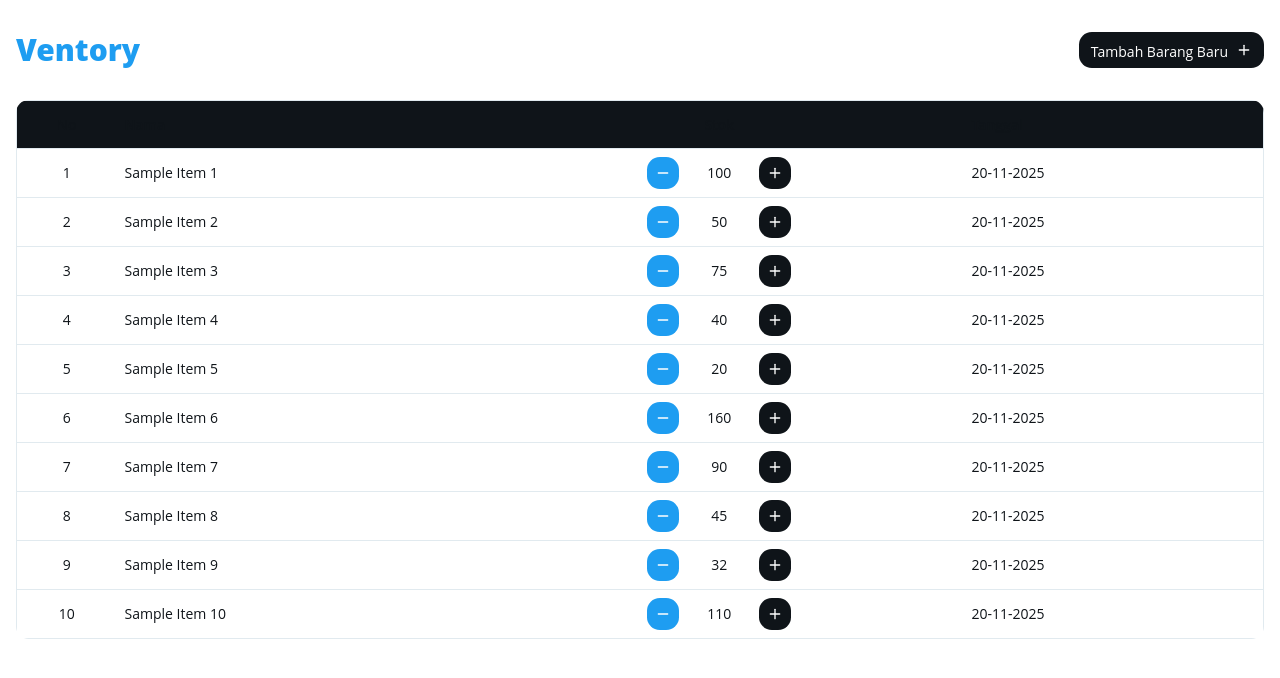
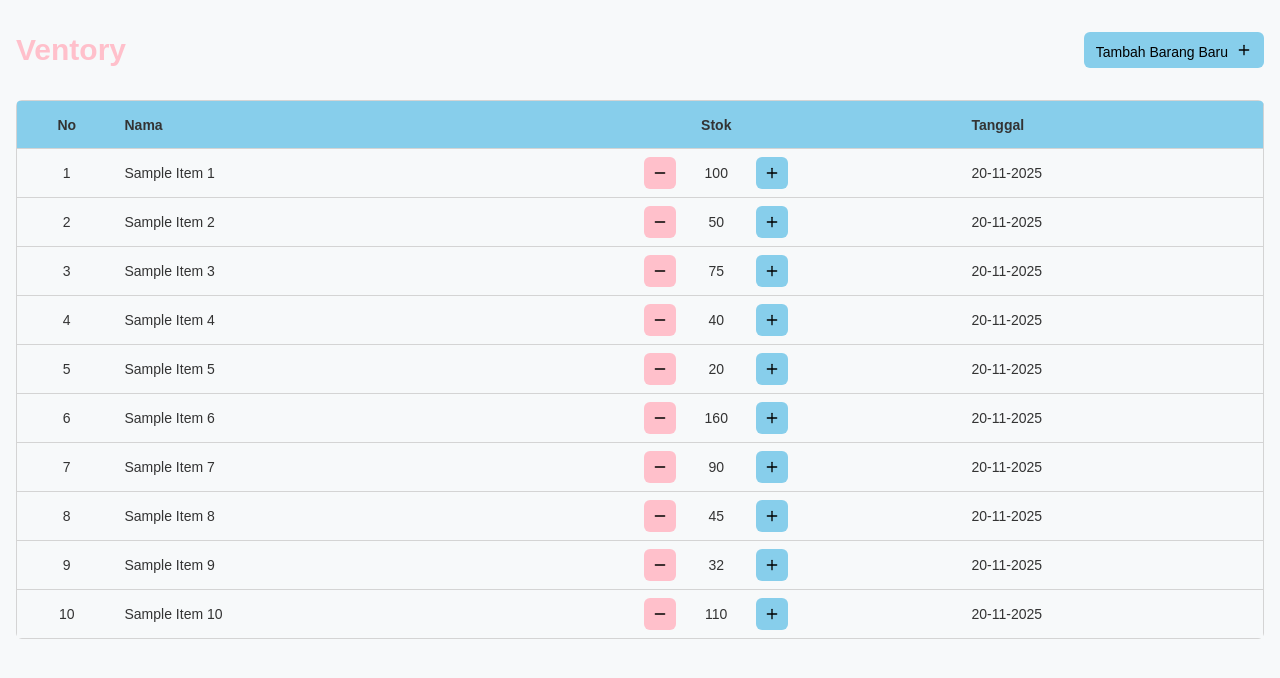
Before and after one commit to foolais/ventory-dashboard, a Next.js app: page / in a window 1280 px wide. Shown: the top 678 px of the page. Built offline with nearby package versions, Linux system fonts and the light colour scheme.

Commit message:
fix(Theme) change shadcn theme

```diff
--- a/app/globals.css
+++ b/app/globals.css
@@ -3,190 +3,173 @@
 
 @custom-variant dark (&:is(.dark *));
 
+:root {
+  --background: oklch(0.9809 0.0025 228.7836);
+  --foreground: oklch(0.3211 0 0);
+  --card: oklch(1 0 0);
+  --card-foreground: oklch(0.3211 0 0);
+  --popover: oklch(1 0 0);
+  --popover-foreground: oklch(0.3211 0 0);
+  --primary: oklch(0.8677 0.0735 7.0855);
+  --primary-foreground: oklch(0 0 0);
+  --secondary: oklch(0.8148 0.0819 225.7537);
+  --secondary-foreground: oklch(0 0 0);
+  --muted: oklch(0.8828 0.0285 98.1033);
+  --muted-foreground: oklch(0.5382 0 0);
+  --accent: oklch(0.968 0.211 109.7692);
+  --accent-foreground: oklch(0 0 0);
+  --destructive: oklch(0.6368 0.2078 25.3313);
+  --destructive-foreground: oklch(1 0 0);
+  --border: oklch(0.8699 0 0);
+  --input: oklch(0.8699 0 0);
+  --ring: oklch(0.8677 0.0735 7.0855);
+  --chart-1: oklch(0.8677 0.0735 7.0855);
+  --chart-2: oklch(0.8148 0.0819 225.7537);
+  --chart-3: oklch(0.968 0.211 109.7692);
+  --chart-4: oklch(0.8027 0.1355 349.2347);
+  --chart-5: oklch(0.7395 0.2268 142.8504);
+  --sidebar: oklch(0.9809 0.0025 228.7836);
+  --sidebar-foreground: oklch(0.3211 0 0);
+  --sidebar-primary: oklch(0.8677 0.0735 7.0855);
+  --sidebar-primary-foreground: oklch(0 0 0);
+  --sidebar-accent: oklch(0.968 0.211 109.7692);
+  --sidebar-accent-foreground: oklch(0 0 0);
+  --sidebar-border: oklch(0.8699 0 0);
+  --sidebar-ring: oklch(0.8677 0.0735 7.0855);
+  --font-sans: Poppins, sans-serif;
+  --font-serif: ui-serif, Georgia, Cambria, "Times New Roman", Times, serif;
+  --font-mono: Roboto Mono, monospace;
+  --radius: 0.5rem;
+  --shadow-x: 0;
+  --shadow-y: 1px;
+  --shadow-blur: 3px;
+  --shadow-spread: 0px;
+  --shadow-opacity: 0.1;
+  --shadow-color: oklch(0 0 0);
+  --shadow-2xs: 0 1px 3px 0px hsl(0 0% 0% / 0.05);
+  --shadow-xs: 0 1px 3px 0px hsl(0 0% 0% / 0.05);
+  --shadow-sm: 0 1px 3px 0px hsl(0 0% 0% / 0.1),
+    0 1px 2px -1px hsl(0 0% 0% / 0.1);
+  --shadow: 0 1px 3px 0px hsl(0 0% 0% / 0.1), 0 1px 2px -1px hsl(0 0% 0% / 0.1);
+  --shadow-md: 0 1px 3px 0px hsl(0 0% 0% / 0.1),
+    0 2px 4px -1px hsl(0 0% 0% / 0.1);
+  --shadow-lg: 0 1px 3px 0px hsl(0 0% 0% / 0.1),
+    0 4px 6px -1px hsl(0 0% 0% / 0.1);
+  --shadow-xl: 0 1px 3px 0px hsl(0 0% 0% / 0.1),
+    0 8px 10px -1px hsl(0 0% 0% / 0.1);
+  --shadow-2xl: 0 1px 3px 0px hsl(0 0% 0% / 0.25);
+  --tracking-normal: 0em;
+  --spacing: 0.25rem;
+}
+
+.dark {
+  --background: oklch(0.2303 0.0125 264.2926);
+  --foreground: oklch(0.9219 0 0);
+  --card: oklch(0.321 0.0078 223.6661);
+  --card-foreground: oklch(0.9219 0 0);
+  --popover: oklch(0.321 0.0078 223.6661);
+  --popover-foreground: oklch(0.9219 0 0);
+  --primary: oklch(0.8027 0.1355 349.2347);
+  --primary-foreground: oklch(0 0 0);
+  --secondary: oklch(0.7395 0.2268 142.8504);
+  --secondary-foreground: oklch(0 0 0);
+  --muted: oklch(0.3867 0 0);
+  --muted-foreground: oklch(0.7155 0 0);
+  --accent: oklch(0.8148 0.0819 225.7537);
+  --accent-foreground: oklch(0 0 0);
+  --destructive: oklch(0.6368 0.2078 25.3313);
+  --destructive-foreground: oklch(1 0 0);
+  --border: oklch(0.3867 0 0);
+  --input: oklch(0.3867 0 0);
+  --ring: oklch(0.8027 0.1355 349.2347);
+  --chart-1: oklch(0.8027 0.1355 349.2347);
+  --chart-2: oklch(0.7395 0.2268 142.8504);
+  --chart-3: oklch(0.8148 0.0819 225.7537);
+  --chart-4: oklch(0.968 0.211 109.7692);
+  --chart-5: oklch(0.8652 0.1768 90.3816);
+  --sidebar: oklch(0.2303 0.0125 264.2926);
+  --sidebar-foreground: oklch(0.9219 0 0);
+  --sidebar-primary: oklch(0.8027 0.1355 349.2347);
+  --sidebar-primary-foreground: oklch(0 0 0);
+  --sidebar-accent: oklch(0.8148 0.0819 225.7537);
+  --sidebar-accent-foreground: oklch(0 0 0);
+  --sidebar-border: oklch(0.3867 0 0);
+  --sidebar-ring: oklch(0.8027 0.1355 349.2347);
+  --font-sans: Poppins, sans-serif;
+  --font-serif: ui-serif, Georgia, Cambria, "Times New Roman", Times, serif;
+  --font-mono: Roboto Mono, monospace;
+  --radius: 0.5rem;
+  --shadow-x: 0;
+  --shadow-y: 1px;
+  --shadow-blur: 3px;
+  --shadow-spread: 0px;
+  --shadow-opacity: 0.1;
+  --shadow-color: oklch(0 0 0);
+  --shadow-2xs: 0 1px 3px 0px hsl(0 0% 0% / 0.05);
+  --shadow-xs: 0 1px 3px 0px hsl(0 0% 0% / 0.05);
+  --shadow-sm: 0 1px 3px 0px hsl(0 0% 0% / 0.1),
+    0 1px 2px -1px hsl(0 0% 0% / 0.1);
+  --shadow: 0 1px 3px 0px hsl(0 0% 0% / 0.1), 0 1px 2px -1px hsl(0 0% 0% / 0.1);
+  --shadow-md: 0 1px 3px 0px hsl(0 0% 0% / 0.1),
+    0 2px 4px -1px hsl(0 0% 0% / 0.1);
+  --shadow-lg: 0 1px 3px 0px hsl(0 0% 0% / 0.1),
+    0 4px 6px -1px hsl(0 0% 0% / 0.1);
+  --shadow-xl: 0 1px 3px 0px hsl(0 0% 0% / 0.1),
+    0 8px 10px -1px hsl(0 0% 0% / 0.1);
+  --shadow-2xl: 0 1px 3px 0px hsl(0 0% 0% / 0.25);
+}
+
 @theme inline {
   --color-background: var(--background);
   --color-foreground: var(--foreground);
-  --font-sans: Open Sans, sans-serif;
-  --font-mono: Menlo, monospace;
-  --font-serif: Georgia, serif;
-  --radius: 1.3rem;
-  --tracking-tighter: calc(var(--tracking-normal) - 0.05em);
-  --tracking-tight: calc(var(--tracking-normal) - 0.025em);
-  --tracking-wide: calc(var(--tracking-normal) + 0.025em);
-  --tracking-wider: calc(var(--tracking-normal) + 0.05em);
-  --tracking-widest: calc(var(--tracking-normal) + 0.1em);
-  --tracking-normal: var(--tracking-normal);
-  --shadow-2xl: var(--shadow-2xl);
-  --shadow-xl: var(--shadow-xl);
-  --shadow-lg: var(--shadow-lg);
-  --shadow-md: var(--shadow-md);
-  --shadow: var(--shadow);
-  --shadow-sm: var(--shadow-sm);
-  --shadow-xs: var(--shadow-xs);
-  --shadow-2xs: var(--shadow-2xs);
-  --spacing: var(--spacing);
-  --letter-spacing: var(--letter-spacing);
-  --shadow-offset-y: var(--shadow-offset-y);
-  --shadow-offset-x: var(--shadow-offset-x);
-  --shadow-spread: var(--shadow-spread);
-  --shadow-blur: var(--shadow-blur);
-  --shadow-opacity: var(--shadow-opacity);
-  --color-shadow-color: var(--shadow-color);
+  --color-card: var(--card);
+  --color-card-foreground: var(--card-foreground);
+  --color-popover: var(--popover);
+  --color-popover-foreground: var(--popover-foreground);
+  --color-primary: var(--primary);
+  --color-primary-foreground: var(--primary-foreground);
+  --color-secondary: var(--secondary);
+  --color-secondary-foreground: var(--secondary-foreground);
+  --color-muted: var(--muted);
+  --color-muted-foreground: var(--muted-foreground);
+  --color-accent: var(--accent);
+  --color-accent-foreground: var(--accent-foreground);
+  --color-destructive: var(--destructive);
   --color-destructive-foreground: var(--destructive-foreground);
+  --color-border: var(--border);
+  --color-input: var(--input);
+  --color-ring: var(--ring);
+  --color-chart-1: var(--chart-1);
+  --color-chart-2: var(--chart-2);
+  --color-chart-3: var(--chart-3);
+  --color-chart-4: var(--chart-4);
+  --color-chart-5: var(--chart-5);
+  --color-sidebar: var(--sidebar);
+  --color-sidebar-foreground: var(--sidebar-foreground);
+  --color-sidebar-primary: var(--sidebar-primary);
+  --color-sidebar-primary-foreground: var(--sidebar-primary-foreground);
+  --color-sidebar-accent: var(--sidebar-accent);
+  --color-sidebar-accent-foreground: var(--sidebar-accent-foreground);
+  --color-sidebar-border: var(--sidebar-border);
   --color-sidebar-ring: var(--sidebar-ring);
-  --color-sidebar-border: var(--sidebar-border);
-  --color-sidebar-accent-foreground: var(--sidebar-accent-foreground);
-  --color-sidebar-accent: var(--sidebar-accent);
-  --color-sidebar-primary-foreground: var(--sidebar-primary-foreground);
-  --color-sidebar-primary: var(--sidebar-primary);
-  --color-sidebar-foreground: var(--sidebar-foreground);
-  --color-sidebar: var(--sidebar);
-  --color-chart-5: var(--chart-5);
-  --color-chart-4: var(--chart-4);
-  --color-chart-3: var(--chart-3);
-  --color-chart-2: var(--chart-2);
-  --color-chart-1: var(--chart-1);
-  --color-ring: var(--ring);
-  --color-input: var(--input);
-  --color-border: var(--border);
-  --color-destructive: var(--destructive);
-  --color-accent-foreground: var(--accent-foreground);
-  --color-accent: var(--accent);
-  --color-muted-foreground: var(--muted-foreground);
-  --color-muted: var(--muted);
-  --color-secondary-foreground: var(--secondary-foreground);
-  --color-secondary: var(--secondary);
-  --color-primary-foreground: var(--primary-foreground);
-  --color-primary: var(--primary);
-  --color-popover-foreground: var(--popover-foreground);
-  --color-popover: var(--popover);
-  --color-card-foreground: var(--card-foreground);
-  --color-card: var(--card);
+
+  --font-sans: var(--font-sans);
+  --font-mono: var(--font-mono);
+  --font-serif: var(--font-serif);
+
   --radius-sm: calc(var(--radius) - 4px);
-  --radius-md: calc(var(--radius) - 8px);
+  --radius-md: calc(var(--radius) - 2px);
   --radius-lg: var(--radius);
   --radius-xl: calc(var(--radius) + 4px);
-}
 
-:root {
-  --radius: 1.3rem;
-  --background: oklch(1 0 0);
-  --foreground: oklch(0.1884 0.0128 248.5103);
-  --card: oklch(0.9784 0.0011 197.1387);
-  --card-foreground: oklch(0.1884 0.0128 248.5103);
-  --popover: oklch(1 0 0);
-  --popover-foreground: oklch(0.1884 0.0128 248.5103);
-  --primary: oklch(0.6723 0.1606 244.9955);
-  --primary-foreground: oklch(1 0 0);
-  --secondary: oklch(0.1884 0.0128 248.5103);
-  --secondary-foreground: oklch(1 0 0);
-  --muted: oklch(0.9222 0.0013 286.3737);
-  --muted-foreground: oklch(0.1884 0.0128 248.5103);
-  --accent: oklch(0.9392 0.0166 250.8453);
-  --accent-foreground: oklch(0.6723 0.1606 244.9955);
-  --destructive: oklch(0.6188 0.2376 25.7658);
-  --border: oklch(0.9317 0.0118 231.6594);
-  --input: oklch(0.9809 0.0025 228.7836);
-  --ring: oklch(0.6818 0.1584 243.354);
-  --chart-1: oklch(0.6723 0.1606 244.9955);
-  --chart-2: oklch(0.6907 0.1554 160.3454);
-  --chart-3: oklch(0.8214 0.16 82.5337);
-  --chart-4: oklch(0.7064 0.1822 151.7125);
-  --chart-5: oklch(0.5919 0.2186 10.5826);
-  --sidebar: oklch(0.9784 0.0011 197.1387);
-  --sidebar-foreground: oklch(0.1884 0.0128 248.5103);
-  --sidebar-primary: oklch(0.6723 0.1606 244.9955);
-  --sidebar-primary-foreground: oklch(1 0 0);
-  --sidebar-accent: oklch(0.9392 0.0166 250.8453);
-  --sidebar-accent-foreground: oklch(0.6723 0.1606 244.9955);
-  --sidebar-border: oklch(0.9271 0.0101 238.5177);
-  --sidebar-ring: oklch(0.6818 0.1584 243.354);
-  --destructive-foreground: oklch(1 0 0);
-  --font-sans: Open Sans, sans-serif;
-  --font-serif: Georgia, serif;
-  --font-mono: Menlo, monospace;
-  --shadow-color: rgba(29, 161, 242, 0.15);
-  --shadow-opacity: 0;
-  --shadow-blur: 0px;
-  --shadow-spread: 0px;
-  --shadow-offset-x: 0px;
-  --shadow-offset-y: 2px;
-  --letter-spacing: 0em;
-  --spacing: 0.25rem;
-  --shadow-2xs: 0px 2px 0px 0px hsl(202.8169 89.1213% 53.1373% / 0);
-  --shadow-xs: 0px 2px 0px 0px hsl(202.8169 89.1213% 53.1373% / 0);
-  --shadow-sm: 0px 2px 0px 0px hsl(202.8169 89.1213% 53.1373% / 0),
-    0px 1px 2px -1px hsl(202.8169 89.1213% 53.1373% / 0);
-  --shadow: 0px 2px 0px 0px hsl(202.8169 89.1213% 53.1373% / 0),
-    0px 1px 2px -1px hsl(202.8169 89.1213% 53.1373% / 0);
-  --shadow-md: 0px 2px 0px 0px hsl(202.8169 89.1213% 53.1373% / 0),
-    0px 2px 4px -1px hsl(202.8169 89.1213% 53.1373% / 0);
-  --shadow-lg: 0px 2px 0px 0px hsl(202.8169 89.1213% 53.1373% / 0),
-    0px 4px 6px -1px hsl(202.8169 89.1213% 53.1373% / 0);
-  --shadow-xl: 0px 2px 0px 0px hsl(202.8169 89.1213% 53.1373% / 0),
-    0px 8px 10px -1px hsl(202.8169 89.1213% 53.1373% / 0);
-  --shadow-2xl: 0px 2px 0px 0px hsl(202.8169 89.1213% 53.1373% / 0);
-  --tracking-normal: 0em;
-}
-
-.dark {
-  --background: oklch(0 0 0);
-  --foreground: oklch(0.9328 0.0025 228.7857);
-  --card: oklch(0.2097 0.008 274.5332);
-  --card-foreground: oklch(0.8853 0 0);
-  --popover: oklch(0 0 0);
-  --popover-foreground: oklch(0.9328 0.0025 228.7857);
-  --primary: oklch(0.6692 0.1607 245.011);
-  --primary-foreground: oklch(1 0 0);
-  --secondary: oklch(0.9622 0.0035 219.5331);
-  --secondary-foreground: oklch(0.1884 0.0128 248.5103);
-  --muted: oklch(0.209 0 0);
-  --muted-foreground: oklch(0.5637 0.0078 247.9662);
-  --accent: oklch(0.1928 0.0331 242.5459);
-  --accent-foreground: oklch(0.6692 0.1607 245.011);
-  --destructive: oklch(0.6188 0.2376 25.7658);
-  --border: oklch(0.2674 0.0047 248.0045);
-  --input: oklch(0.302 0.0288 244.8244);
-  --ring: oklch(0.6818 0.1584 243.354);
-  --chart-1: oklch(0.6723 0.1606 244.9955);
-  --chart-2: oklch(0.6907 0.1554 160.3454);
-  --chart-3: oklch(0.8214 0.16 82.5337);
-  --chart-4: oklch(0.7064 0.1822 151.7125);
-  --chart-5: oklch(0.5919 0.2186 10.5826);
-  --sidebar: oklch(0.2097 0.008 274.5332);
-  --sidebar-foreground: oklch(0.8853 0 0);
-  --sidebar-primary: oklch(0.6818 0.1584 243.354);
-  --sidebar-primary-foreground: oklch(1 0 0);
-  --sidebar-accent: oklch(0.1928 0.0331 242.5459);
-  --sidebar-accent-foreground: oklch(0.6692 0.1607 245.011);
-  --sidebar-border: oklch(0.3795 0.022 240.5943);
-  --sidebar-ring: oklch(0.6818 0.1584 243.354);
-  --destructive-foreground: oklch(1 0 0);
-  --radius: 1.3rem;
-  --font-sans: Open Sans, sans-serif;
-  --font-serif: Georgia, serif;
-  --font-mono: Menlo, monospace;
-  --shadow-color: rgba(29, 161, 242, 0.25);
-  --shadow-opacity: 0;
-  --shadow-blur: 0px;
-  --shadow-spread: 0px;
-  --shadow-offset-x: 0px;
-  --shadow-offset-y: 2px;
-  --letter-spacing: 0em;
-  --spacing: 0.25rem;
-  --shadow-2xs: 0px 2px 0px 0px hsl(202.8169 89.1213% 53.1373% / 0);
-  --shadow-xs: 0px 2px 0px 0px hsl(202.8169 89.1213% 53.1373% / 0);
-  --shadow-sm: 0px 2px 0px 0px hsl(202.8169 89.1213% 53.1373% / 0),
-    0px 1px 2px -1px hsl(202.8169 89.1213% 53.1373% / 0);
-  --shadow: 0px 2px 0px 0px hsl(202.8169 89.1213% 53.1373% / 0),
-    0px 1px 2px -1px hsl(202.8169 89.1213% 53.1373% / 0);
-  --shadow-md: 0px 2px 0px 0px hsl(202.8169 89.1213% 53.1373% / 0),
-    0px 2px 4px -1px hsl(202.8169 89.1213% 53.1373% / 0);
-  --shadow-lg: 0px 2px 0px 0px hsl(202.8169 89.1213% 53.1373% / 0),
-    0px 4px 6px -1px hsl(202.8169 89.1213% 53.1373% / 0);
-  --shadow-xl: 0px 2px 0px 0px hsl(202.8169 89.1213% 53.1373% / 0),
-    0px 8px 10px -1px hsl(202.8169 89.1213% 53.1373% / 0);
-  --shadow-2xl: 0px 2px 0px 0px hsl(202.8169 89.1213% 53.1373% / 0);
+  --shadow-2xs: var(--shadow-2xs);
+  --shadow-xs: var(--shadow-xs);
+  --shadow-sm: var(--shadow-sm);
+  --shadow: var(--shadow);
+  --shadow-md: var(--shadow-md);
+  --shadow-lg: var(--shadow-lg);
+  --shadow-xl: var(--shadow-xl);
+  --shadow-2xl: var(--shadow-2xl);
 }
 
 @layer base {
```
